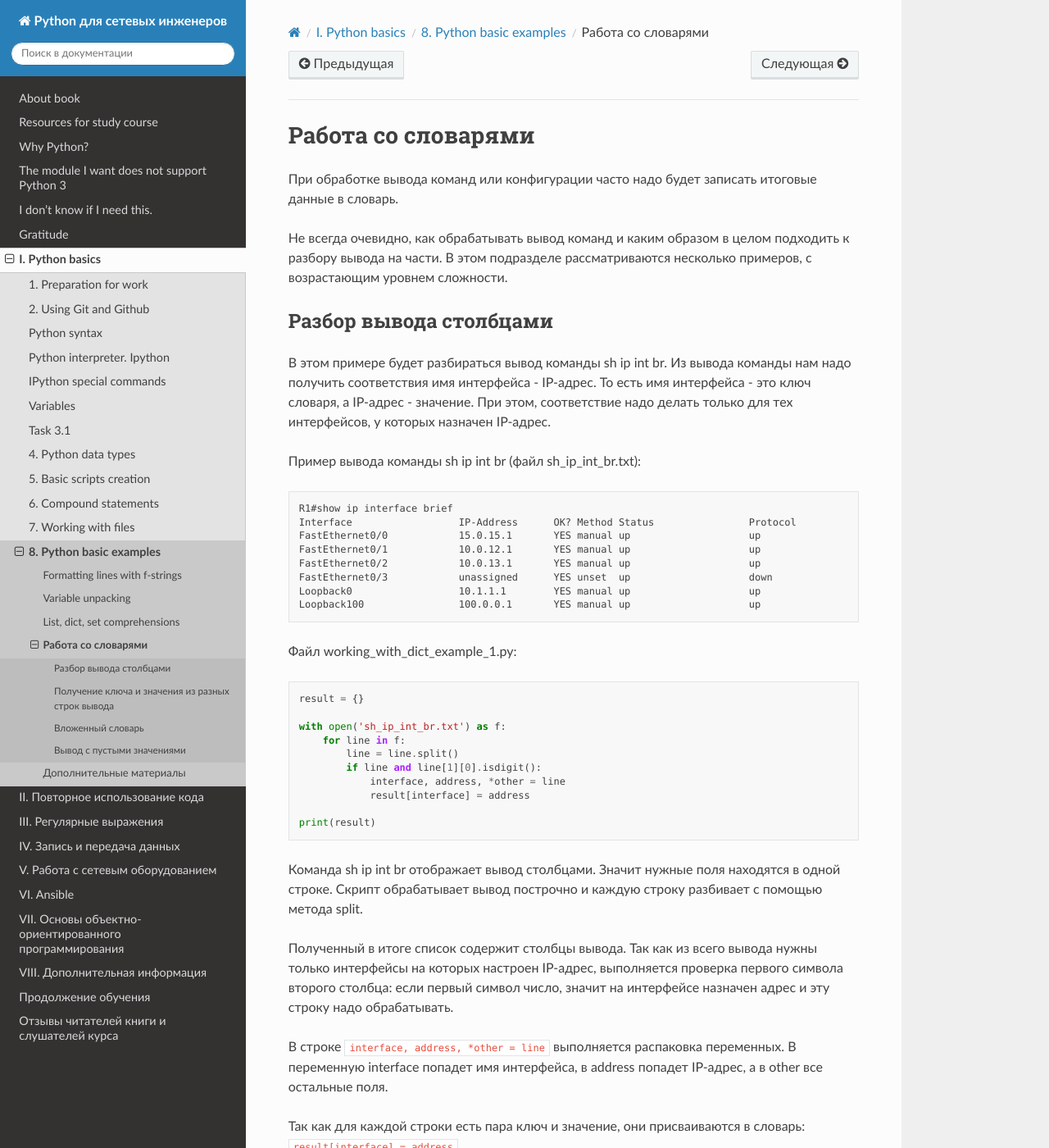
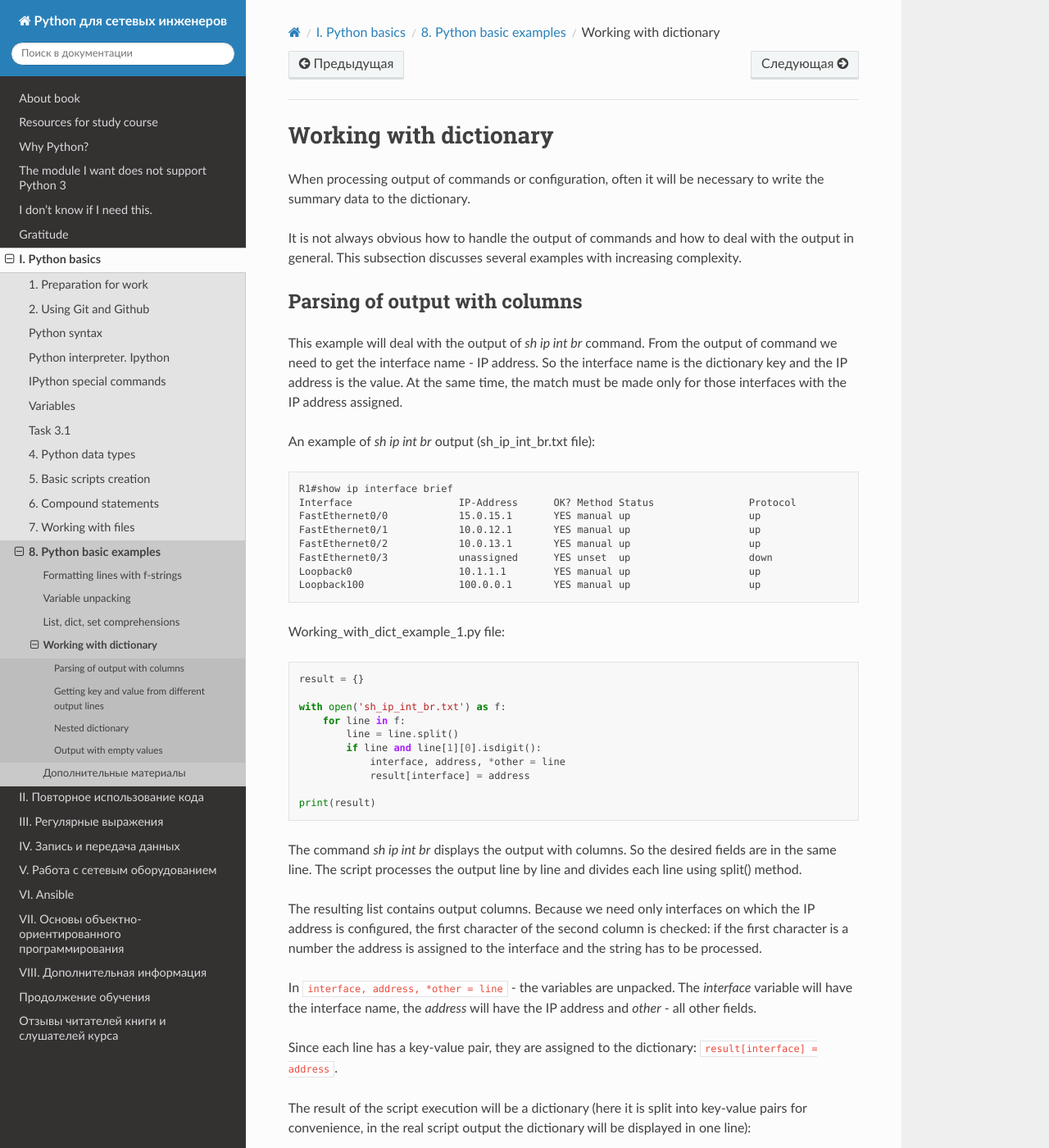
Before and after one commit to Aidar5/nattoeng, a Sphinx documentation site: the page built from docs/source/book/08_python_basic_examples/working_with_dicts.rst, in a window 1280 px wide and 1400 px high. Shown: the whole window at 82% size. Built offline with Sphinx 7.4.7 and the Read the Docs theme 2.0.0, drawn with Linux system fonts in a browser that asks for light colours; pages that are not in the unit, such as notebooks, are missing from menus; some of the changed text lies outside the part shown.

Commit message:
Update working_with_dicts.rst

````diff
--- a/docs/source/book/08_python_basic_examples/working_with_dicts.rst
+++ b/docs/source/book/08_python_basic_examples/working_with_dicts.rst
@@ -1,23 +1,16 @@
-Работа со словарями
+Working with dictionary
 -------------------
 
-При обработке вывода команд или конфигурации часто надо будет записать
-итоговые данные в словарь.
+When processing output of commands or configuration, often it will be necessary to write the summary data to the dictionary.
 
-Не всегда очевидно, как обрабатывать вывод команд и каким образом в целом
-подходить к разбору вывода на части. В этом подразделе рассматриваются
-несколько примеров, с возрастающим уровнем сложности.
+It is not always obvious how to handle the output of commands and how to deal with the output in general. This subsection discusses several examples with increasing complexity.
 
-Разбор вывода столбцами
+Parsing of output with columns
 ~~~~~~~~~~~~~~~~~~~~~~~
 
-В этом примере будет разбираться вывод команды sh ip int br. Из вывода
-команды нам надо получить соответствия имя интерфейса - IP-адрес. То
-есть имя интерфейса - это ключ словаря, а IP-адрес - значение. При этом,
-соответствие надо делать только для тех интерфейсов, у которых назначен
-IP-адрес.
+This example will deal with the output of *sh ip int br* command. From the output of command we need to get the interface name - IP address. So the interface name is the dictionary key and the IP address is the value. At the same time, the match must be made only for those interfaces with the IP address assigned.
 
-Пример вывода команды sh ip int br (файл sh_ip_int_br.txt):
+An example of *sh ip int br* output (sh_ip_int_br.txt file):
 
 ::
 
@@ -30,7 +23,7 @@ IP-адрес.
     Loopback0                  10.1.1.1        YES manual up                    up
     Loopback100                100.0.0.1       YES manual up                    up
 
-Файл working_with_dict_example_1.py:
+Working_with_dict_example_1.py file:
 
 .. code:: python
 
@@ -45,25 +38,15 @@ IP-адрес.
 
     print(result)
 
-Команда sh ip int br отображает вывод столбцами. Значит нужные поля
-находятся в одной строке. Скрипт обрабатывает вывод построчно и каждую
-строку разбивает с помощью метода split.
+The command *sh ip int br* displays the output with columns. So the desired fields are in the same line. The script processes the output line by line and divides each line using split() method.
 
-Полученный в итоге список содержит столбцы вывода. Так как из всего
-вывода нужны только интерфейсы на которых настроен IP-адрес, выполняется
-проверка первого символа второго столбца: если первый символ число,
-значит на интерфейсе назначен адрес и эту строку надо обрабатывать.
+The resulting list contains output columns. Because we need only interfaces on which the IP address is configured, the first character of the second column is checked: if the first character is a number the address is assigned to the interface and the string has to be processed.
 
-В строке ``interface, address, *other = line`` выполняется распаковка
-переменных. В переменную interface попадет имя интерфейса, в address
-попадет IP-адрес, а в other все остальные поля.
+In ``interface, address, *other = line`` - the variables are unpacked. The *interface* variable will have the interface name, the *address* will have the IP address and *other* - all other fields.
 
-Так как для каждой строки есть пара ключ и значение, они присваиваются в
-словарь: ``result[interface] = address``.
+Since each line has a key-value pair, they are assigned to the dictionary: ``result[interface] = address``.
 
-Результатом выполнения скрипта будет такой словарь (тут он разбит на
-пары ключ-значение для удобства, в реальном выводе скрипта словарь будет
-отображаться в одну строку):
+The result of the script execution will be a dictionary (here it is split into key-value pairs for convenience, in the real script output the dictionary will be displayed in one line):
 
 .. code:: python
 
@@ -73,15 +56,12 @@ IP-адрес.
      'Loopback0': '10.1.1.1',
      'Loopback100': '100.0.0.1'}
 
-Получение ключа и значения из разных строк вывода
+Getting key and value from different output lines
 ~~~~~~~~~~~~~~~~~~~~~~~~~~~~~~~~~~~~~~~~~~~~~~~~~
 
-Очень часто вывод команд выглядит таким образом, что ключ и значение
-находятся в разных строках. И надо придумать каким образом обрабатывать
-вывод, чтобы получить нужное соответствие.
+Very often the output of commands looks like the key and the value are in different lines. And you have to figure out how to process the output to get the right match.
 
-Например, из вывода команды ``sh ip interface`` надо получить соответствие
-имя интерфейса - MTU (файл sh_ip_interface.txt):
+For example, from the output of the shipinterface command you need to get the match *interface name – MTU* (sh_ip_interface.txt file):
 
 ::
 
@@ -107,12 +87,9 @@ IP-адрес.
       Helper address is not set
       ...
 
-Имя интерфейса находится в строке вида
-``Ethernet0/0 is up, line protocol is up``, а MTU в строке вида
-``MTU is 1500 bytes``.
+The interface name is in ``Ethernet0/0 is up, line protocol is up`` line and MTU in the ``MTU is 1500 bytes`` line.
 
-Например, попробуем запоминать каждый раз интерфейс и выводить его
-значение, когда встречается MTU, вместе со значением MTU:
+For example, try to remember the interface each time and print its value when MTU parameter is detected, together with MTU value:
 
 .. code:: python
 
@@ -130,16 +107,11 @@ IP-адрес.
     Ethernet0/3    1500
     Loopback0      1514
 
-Вывод организован таким образом, что всегда сначала идет строка с
-интерфейсом, а затем через несколько строк - строка с MTU. Если
-запоминать имя интерфейса каждый раз, когда оно встречается, то на
-момент когда встретится строка с MTU, последний запомненный интерфейс -
-это тот к которому относится MTU.
+TThe command output is organized in such a way that there is always a line with interface first and then a line with MTU after several lines. If you remember the name of the interface every time it appears and at the time when line meets with MTU, the last memorized interface is the one which matches this MTU.
 
-Теперь, если необходимо создать словарь с соответствием интерфейс - MTU,
-достаточно записать значения на момент, когда был найден MTU.
+Now, if you want to create a dictionary that matches *interface – MTU*, it’s enough to write the values when the MTU was found.
 
-Файл working_with_dict_example_2.py:
+Working_with_dict_example_2.py file:
 
 .. code:: python
 
@@ -155,9 +127,7 @@ IP-адрес.
 
     print(result)
 
-Результатом выполнения скрипта будет такой словарь (тут он разбит на
-пары ключ-значение для удобства, в реальном выводе скрипта словарь будет
-отображаться в одну строку):
+The result of the script execution will be a dictionary (here it is split into key-value pairs for convenience, in the real script output the dictionary will be displayed in one line):
 
 .. code:: python
 
@@ -167,17 +137,14 @@ IP-адрес.
      'Ethernet0/3': '1500',
      'Loopback0': '1514'}
 
-Этот прием будет достаточно часто полезен, так как вывод команд, в
-целом, организован очень похожим образом.
+This technique will be quite often useful because command output is generally organized in a very similar way.
 
-Вложенный словарь
+Nested dictionary
 ~~~~~~~~~~~~~~~~~
 
-Если из вывода команды надо получить несколько параметров, очень удобно
-использовать словарь с вложенным словарем.
+If you want to get several parameters from the output, it is very convenient to use a dictionary with a nested dictionary.
 
-Например, из вывода ```sh ip interface``` надо получить два параметра:
-IP-адрес и MTU. Для начала, вывод информации:
+For example, from output ```sh ip interface``` you need to get two parameters: IP address and MTU. First, output of the information:
 
 ::
 
@@ -203,8 +170,7 @@ IP-адрес и MTU. Для начала, вывод информации:
       Helper address is not set
       ...
 
-На первом этапе каждое значение запоминается в переменную, а затем, выводятся все три значения.
-Значения выводятся, когда встретилась строка с MTU, потому что она идет последней:
+In the first step, each value is stored in a variable and then all three values are displayed. The values are displayed when a string has MTU because it is the last string:
 
 .. code:: python
 
@@ -224,8 +190,7 @@ IP-адрес и MTU. Для начала, вывод информации:
     Ethernet0/3    192.168.230.1/24 1500
     Loopback0      4.4.4.4/32       1514
 
-Тут используется такой же прием, как в предыдущем примере, но
-добавляется еще одна вложенность словаря:
+It uses the same technique as in the previous example but adds another nested dictionary:
 
 .. code:: python
 
@@ -245,15 +210,9 @@ IP-адрес и MTU. Для начала, вывод информации:
 
     print(result)
 
-Каждый раз, когда встречается интерфейс, в словаре ```result``` создается ключ
-с именем интерфейса, которому соответствует пустой словарь. Эта
-заготовка нужна для того, чтобы на момент когда встретится IP-адрес или
-MTU можно было записать параметр во вложенный словарь соответствующего
-интерфейса.
+Each time an interface is detected, the dictionary ```result``` creates a key with the name of the interface that corresponds to an empty dictionary. This blank is used so that at the time when the IP address or MTU is detected, the parameter can be written into the nested dictionary of the corresponding interface.
 
-Результатом выполнения скрипта будет такой словарь (тут он разбит на
-пары ключ-значение для удобства, в реальном выводе скрипта словарь будет
-отображаться в одну строку):
+The result of the script execution will be a dictionary (here it is split into key-value pairs for convenience, in the real script output the dictionary will be displayed in one line):
 
 .. code:: python
 
@@ -263,13 +222,10 @@ MTU можно было записать параметр во вложенны
      'Ethernet0/3': {'ip': '192.168.230.1/24', 'mtu': '1500'},
      'Loopback0': {'ip': '4.4.4.4/32', 'mtu': '1514'}}
 
-Вывод с пустыми значениями
+Output with empty values
 ~~~~~~~~~~~~~~~~~~~~~~~~~~
 
-Иногда, в выводе будут попадаться секции с пустыми значениями. Например,
-в случае с выводом ```sh ip interface```, могут попадаться интерфейсы, которые
-выглядят так:
-
+Sometimes, sections with empty values will be found in the output. For example, in the case of output ```sh ip interface```, interfaces may look like:
 ::
 
     Ethernet0/1 is up, line protocol is up
@@ -279,10 +235,9 @@ MTU можно было записать параметр во вложенны
     Ethernet0/3 is administratively down, line protocol is down
       Internet protocol processing disabled
 
-Соответственно тут нет MTU или IP-адреса.
+Consequently, there is no MTU or IP address.
 
-И если выполнить предыдущий скрипт для файла с такими интерфейсами,
-результат будет таким (вывод для файла sh_ip_interface2.txt):
+And if you execute the previous script for a file with such interfaces, the result is this (output for the file sh_ip_interface2.txt):
 
 .. code:: python
 
@@ -292,10 +247,7 @@ MTU можно было записать параметр во вложенны
      'Ethernet0/3': {},
      'Loopback0': {'ip': '2.2.2.2/32', 'mtu': '1514'}}
 
-Если необходимо добавлять интерфейсы в словарь только, когда на
-интерфейсе назначен IP-адрес, надо перенести создание ключа с именем
-интерфейса на момент, когда встречается строка с IP-адресом (файл
-working_with_dict_example_4.py):
+If you need to add interfaces to the dictionary only when an IP address is assigned to the interface, you need to move the creation of the key with interface name to the moment when the line with IP address is detected (working_with_dict_example_4.py file):
 
 .. code:: python
 
@@ -315,7 +267,7 @@ working_with_dict_example_4.py):
 
     print(result)
 
-В этом случае результатом будет такой словарь:
+In this case, the result will be a dictionary:
 
 .. code:: python
 
````
